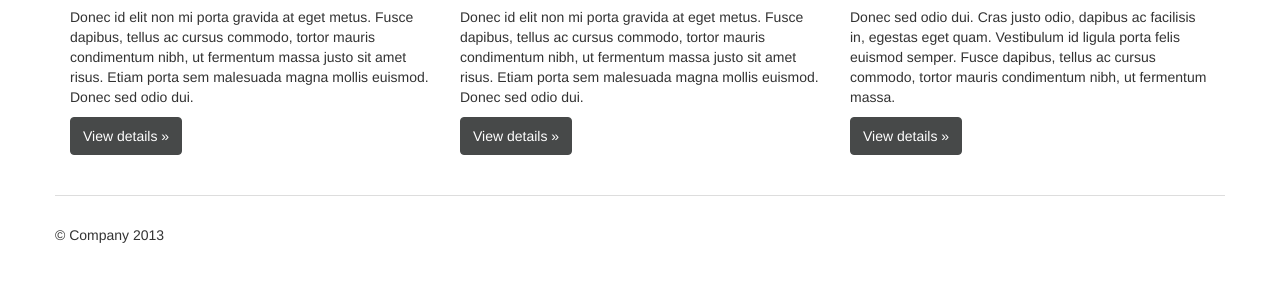
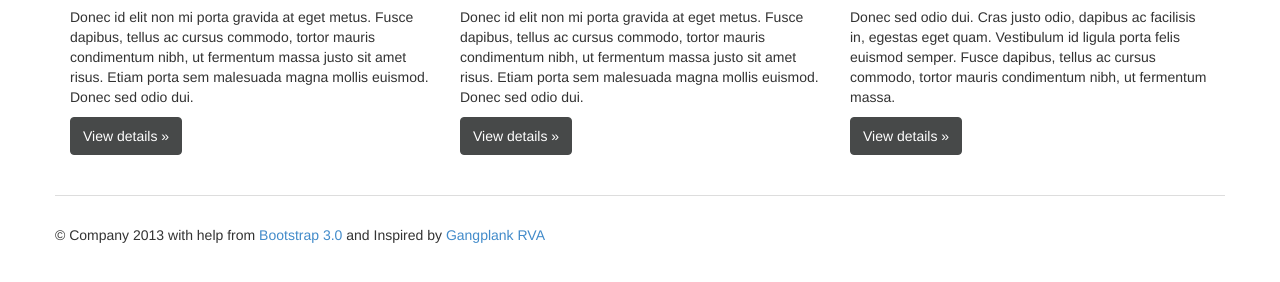
Before and after one commit to GangplankRVA/basic_web_template, a plain HTML site: page index.html in a window 1280 px wide. Shown: the part 506-788 px from the top of the page. Drawn offline with Linux system fonts and the light colour scheme.

Commit message:
Update index.html

```diff
--- a/index.html
+++ b/index.html
@@ -62,7 +62,7 @@
 
       <!-- Site footer -->
       <div class="footer">
-        <p>&copy; Company 2013</p>
+        <p>&copy; Company 2013 with help from <a href="http://getbootstrap.com/">Bootstrap 3.0</a> and Inspired by <a href="http://gangplankhq.com/richmond/">Gangplank RVA</a></p>
       </div>
 
     </div> <!-- /container -->
```
